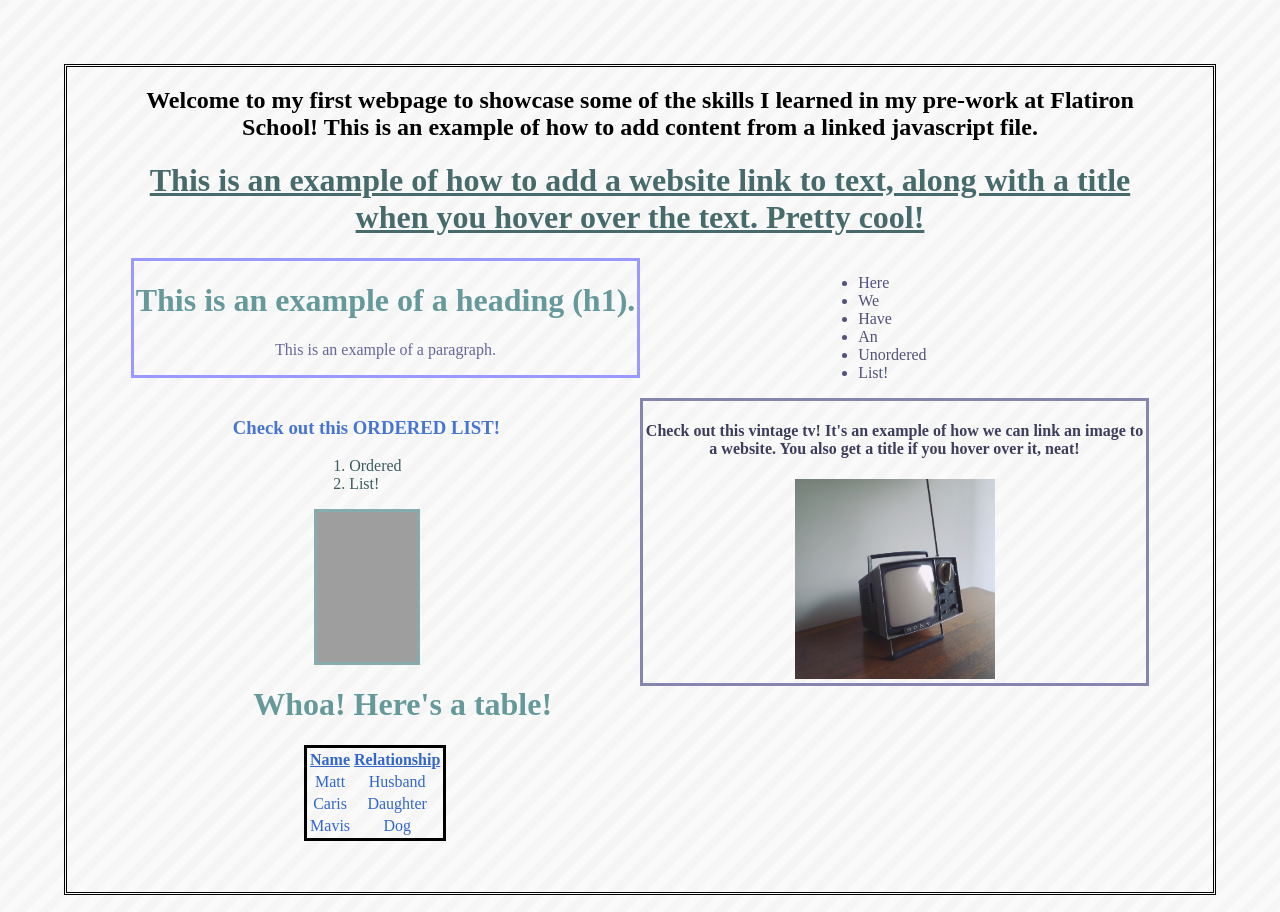
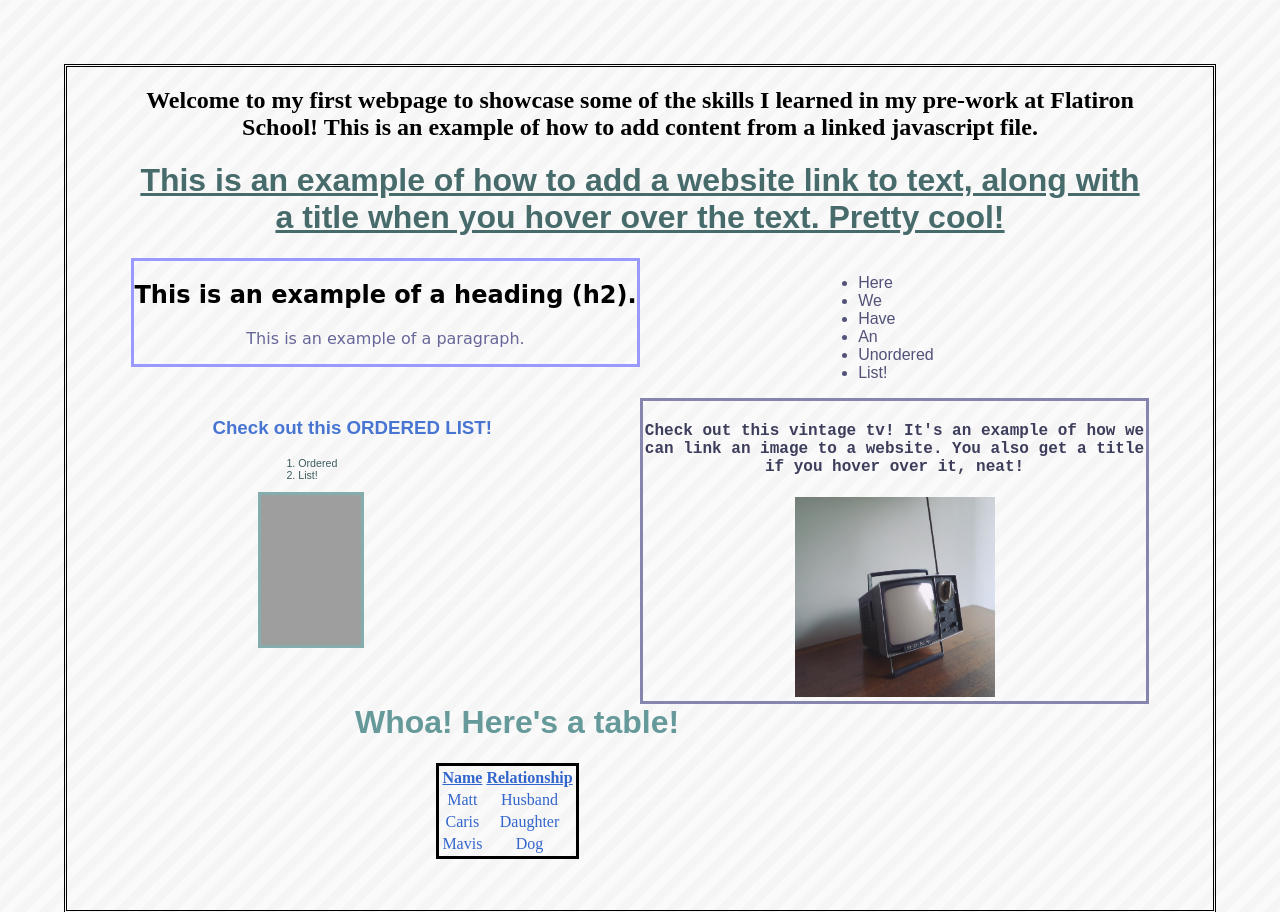
Before and after one commit to Laurenbethhess/Mavis, a plain HTML site: page index.html in a window 1280 px wide. Shown: the top 912 px of the page. Drawn offline with Linux system fonts and the light colour scheme; grey boxes are pictures that could not be loaded.

Commit message:
added fonts

```diff
--- a/index.html
+++ b/index.html
@@ -14,7 +14,7 @@
         <div class="float-container">
             <div class="float-child">
                 <div class="heading_paragraph">
-                    <h1>This is an example of a heading (h1).</h1>
+                    <h2>This is an example of a heading (h2).</h2>
                     <p>This is an example of a paragraph.</p>
                 </div>
             </div>
--- a/style.css
+++ b/style.css
@@ -15,6 +15,7 @@
 
 h1 {
     color: #669999;
+    font-family: Blippo, fantasy;
 }
 
 p {
@@ -29,21 +30,26 @@ p {
 
 .subtitle {
     text-align: center;
+    font-family: Chalkduster, fantasy;
 }
 
 
 h3 {
-    margin-left: 20%;
+    margin-left: 16%;
     color: #4775d1;
+    font-family: Trattatello, fantasy;
+
 }
 
 ol {
     color: #3d5c5c;
-    margin-left: 35%;
+    margin-left: 25%;
+    font-family: Trattatello, fantasy;
+    font-size: 8pt;
 }
 
 #Mavis {
-    margin-left: 36%;
+    margin-left: 25%;
     border-style: solid;
     border-color: #85adad;
     border-width: 1mm;
@@ -53,11 +59,13 @@ ol {
     border-style: solid;
     border-color: #9999ff;
     text-align: center;
+    font-family: cursive;
 }
 
 .ul_1 {
     padding-left: 35%;
     color: #52527a;
+    font-family: fantasy;
  }
 
 #tv {
@@ -68,14 +76,14 @@ ol {
 }
 
  .table_heading {
-     margin-left: 12%;
+     margin-left: 22%;
  }
 
  table {
     border-style: solid;
     border-color: black;
     text-align: center;
-    margin-left: 17%;
+    margin-left: 30%;
     margin-bottom: 5%;
     color: #3366cc;
  }
@@ -91,3 +99,7 @@ ol {
   h2 {
       text-align: center;
   }
+
+  h4 {
+      font-family: Courier New, monospace;
+  }
```
